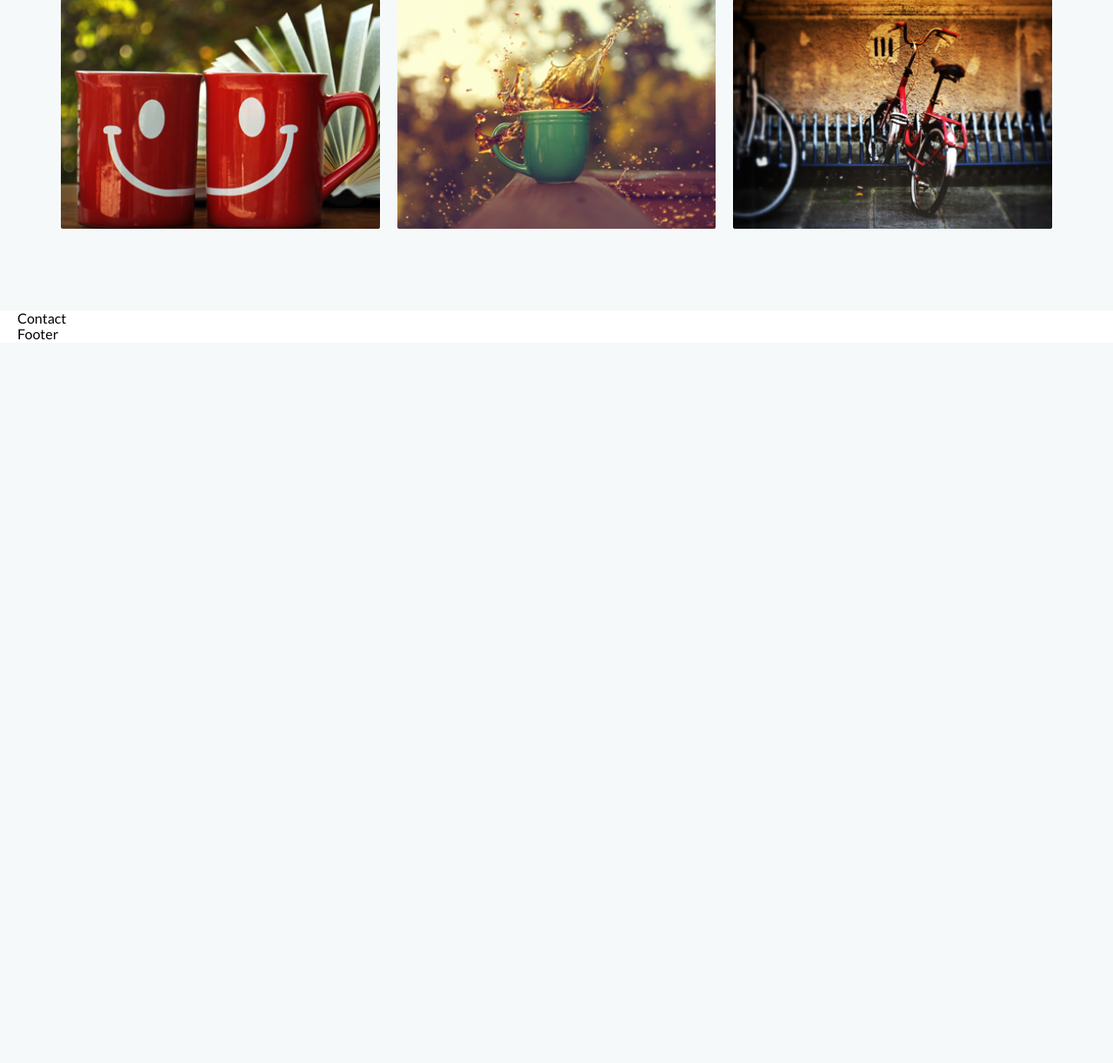
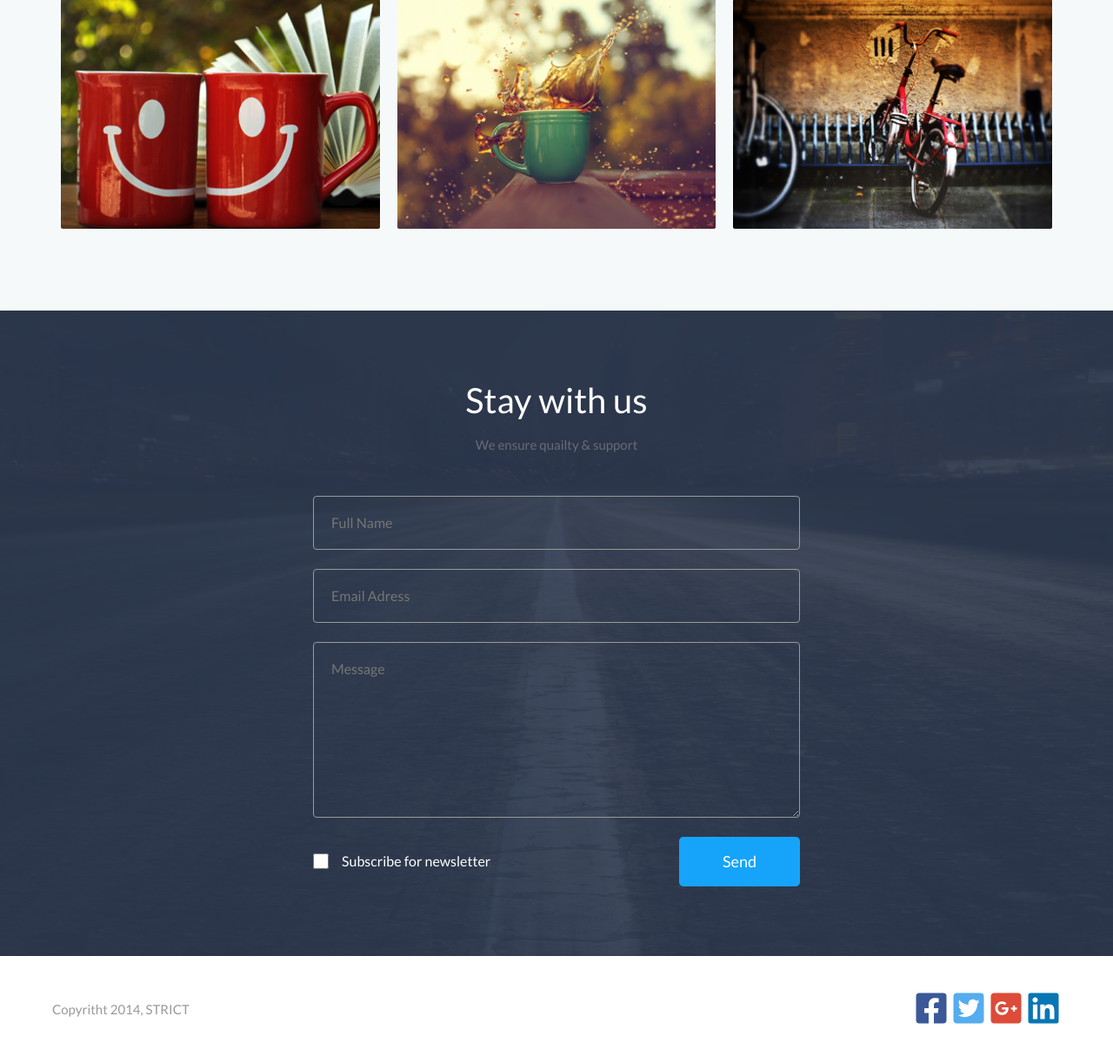
Before and after one commit to Velidoss/landing-dom, a PHP site: page / in a window 1280 px wide. Shown: the part 2300-3522 px from the top of the page at 87% size. Before the commit the page ends 2691 px from the top, so only its background shows below. Run offline with PHP 8.4, Linux system fonts and the light colour scheme.

Commit message:
Верстка завершена. Нуно добавлять силизацию и js

```diff
--- a/index.html
+++ b/index.html
@@ -23,7 +23,7 @@
         <div class="section-inner">
             <div class="section-banner__title">Strict</div>
             <div class="section-banner__text">STRICT is a responsive theme with a a clean and minimal look. </div>
-            <div class="section-banner__btn"><button class="btn-main">Call to action</button></div>
+            <div class="section-banner__btn"><button class="btn-main" type="submit">Call to action</button></div>
         </div>
     </section>
     <!--banner-->
@@ -78,9 +78,37 @@
         </div>
     </section><!-- portfolio -->
     <!-- contact -->
-    <section class="section-outer section-contact"> Contact </section><!-- contact -->
+    <section class="section-outer section-contact">
+        <div class="section-inner">
+            <div class="section-contact__title">Stay with us</div>
+            <div class="section-contact__text"> We ensure quailty & support</div>
+            <div class="section-contact__contact">
+                <form action="" class="section-contact__contact-form">
+                    <input class="section-contact__contact-form-input" type="text" placeholder="Full Name">
+                    <input class="section-contact__contact-form-input" type="email" placeholder="Email Adress">
+                    <textarea class="section-contact__contact-form-textarea" rows="8" placeholder="Message"></textarea>
+                    <div class="section-contact__contact-form-buttons">
+                        <label class="checkbox"><input type="checkbox"><span>Subscribe for newsletter</span>
+                        </label>
+                        <button type="submit" class="btn-main">Send</button>
+                    </div>
+                </form>
+            </div>
+        </div>
+    </section>
+    <!-- contact -->
     <!-- footer -->
-    <section class="section-outer section-footer"> Footer </section><!-- footer -->
+    <section class="section-outer section-footer">
+        <div class="section-inner">
+            <div class="section-footer__copyright">Copyritht 2014, STRICT</div>
+            <div class="section-footer__sm">
+                <img src="img/svg/facebook-square-brands.svg" alt="">
+                <img src="img/svg/twitter-square-brands.svg" alt="">
+                <img src="img/svg/google-plus-square-brands.svg" alt="">
+                <img src="img/svg/linkedin-brands.svg" alt="">
+            </div>
+        </div>
+    </section><!-- footer -->
 </body>
 
 </html>
--- a/scss/style.css
+++ b/scss/style.css
@@ -363,6 +363,13 @@ body {
   font-weight: 400;
 }
 
+.btn-main {
+  color: #fff;
+  border: none;
+  background-color: #15a4fa;
+  border-radius: 5px;
+}
+
 .section-header {
   background-color: #f6f9f9;
 }
@@ -431,13 +438,9 @@ body {
   margin-top: 65px;
 }
 
-.section-banner__btn button {
+.section-banner__btn .btn-main {
+  padding: 20px 32px;
   font-size: 20px;
-  color: #fff;
-  border: none;
-  background-color: #15a4fa;
-  padding: 20px 32px;
-  border-radius: 5px;
 }
 
 .section-description {
@@ -558,4 +561,153 @@ body {
   width: 100%;
   height: auto;
 }
+
+.section-contact {
+  padding-top: 80px;
+  padding-bottom: 80px;
+  background: url("../img/bgcontact.png") no-repeat 50% 50%;
+  background-size: cover;
+  position: relative;
+}
+
+.section-contact::before {
+  content: '';
+  position: absolute;
+  top: 0;
+  bottom: 0;
+  z-index: 5;
+  left: 0;
+  right: 0;
+  background-color: rgba(45, 57, 80, 0.9);
+}
+
+.section-contact .section-inner {
+  z-index: 10;
+  position: relative;
+  display: -webkit-box;
+  display: -ms-flexbox;
+  display: flex;
+  -webkit-box-orient: vertical;
+  -webkit-box-direction: normal;
+      -ms-flex-direction: column;
+          flex-direction: column;
+  -webkit-box-align: center;
+      -ms-flex-align: center;
+          align-items: center;
+  width: 560px;
+}
+
+.section-contact__title {
+  font-size: 40px;
+  color: #fff;
+  margin-bottom: 20px;
+}
+
+.section-contact__text {
+  font-size: 15px;
+  color: #676b75;
+  margin-bottom: 50px;
+}
+
+.section-contact__contact {
+  width: 100%;
+}
+
+.section-contact__contact-form {
+  display: -webkit-box;
+  display: -ms-flexbox;
+  display: flex;
+  -webkit-box-orient: vertical;
+  -webkit-box-direction: normal;
+      -ms-flex-direction: column;
+          flex-direction: column;
+  -webkit-box-align: center;
+      -ms-flex-align: center;
+          align-items: center;
+  max-width: 100%;
+}
+
+.section-contact__contact-form-input {
+  margin-bottom: 22px;
+  width: 100%;
+  font-size: 15;
+  color: #999999;
+  line-height: 60px;
+  padding: 0 20px;
+  background: none;
+  border: 1px solid #999999;
+  border-radius: 4px;
+}
+
+.section-contact__contact-form-textarea {
+  margin-bottom: 22px;
+  width: 100%;
+  font-size: 15;
+  color: #999999;
+  line-height: 20px;
+  padding: 20px 20px;
+  background: none;
+  border: 1px solid #999999;
+  border-radius: 4px;
+}
+
+.section-contact__contact-form-buttons {
+  width: 100%;
+  display: -webkit-box;
+  display: -ms-flexbox;
+  display: flex;
+  -webkit-box-pack: justify;
+      -ms-flex-pack: justify;
+          justify-content: space-between;
+  -webkit-box-align: center;
+      -ms-flex-align: center;
+          align-items: center;
+}
+
+.section-contact__contact-form-buttons .checkbox {
+  display: -webkit-box;
+  display: -ms-flexbox;
+  display: flex;
+  -webkit-box-orient: horizontal;
+  -webkit-box-direction: normal;
+      -ms-flex-direction: row;
+          flex-direction: row;
+  -webkit-box-align: center;
+      -ms-flex-align: center;
+          align-items: center;
+  color: #fff;
+}
+
+.section-contact__contact-form-buttons .checkbox input {
+  margin-right: 15px;
+  width: 18px;
+  height: 18px;
+}
+
+.section-contact__contact-form-buttons .btn-main {
+  padding: 18px 50px;
+  font-size: 18px;
+}
+
+.section-footer {
+  padding-top: 40px;
+  padding-bottom: 40px;
+}
+
+.section-footer .section-inner {
+  display: -webkit-box;
+  display: -ms-flexbox;
+  display: flex;
+  -webkit-box-pack: justify;
+      -ms-flex-pack: justify;
+          justify-content: space-between;
+  -webkit-box-align: center;
+      -ms-flex-align: center;
+          align-items: center;
+}
+
+.section-footer__copyright {
+  font-size: 15px;
+  color: #999999;
+}
 /*# sourceMappingURL=style.css.map */
--- a/scss/style.scss
+++ b/scss/style.scss
@@ -27,6 +27,12 @@
 }
 body{
     @include main-font();
+}
+.btn-main{
+        color: #fff;
+        border:none;
+        background-color: #15a4fa;
+        border-radius: 5px;
 }
 // === Commom ===
 
@@ -85,15 +91,10 @@ body{
         }
         &__btn{
             margin-top: 65px;
-            button{
+            .btn-main{
+                padding: 20px 32px;
                 font-size: 20px;
-                color: #fff;
-                border:none;
-                background-color: #15a4fa;
-                padding: 20px 32px;
-                border-radius: 5px;
             }
-;
         }
 
 }
@@ -108,7 +109,6 @@ body{
         display: flex;
         flex-direction: column;
         align-items: center;
-
         text-align: center;
     }
     &__title{
@@ -194,3 +194,112 @@ body{
 }
 
 // === portfolio ===
+
+// === contact ===
+.section-contact{
+    @include section_paddings();
+    background: url('../img/bgcontact.png') no-repeat 50% 50%;
+    background-size:cover ;
+    position: relative;
+    &::before{
+        content: '';
+        position: absolute;
+        top: 0;
+        bottom: 0;
+        z-index: 5;
+        left: 0;
+        right: 0;
+        background-color: rgba(45, 57, 80, .9);
+    }
+    .section-inner{
+        z-index: 10;
+        position: relative;
+        display: flex;
+        flex-direction: column;
+        align-items: center;
+        width: 560px;
+    }
+    &__title{
+        font-size: 40px;
+        color: #fff;
+        margin-bottom: 20px;
+    }
+    &__text{
+        font-size: 15px;
+        color: #676b75;
+        margin-bottom: 50px;
+    }
+        &__contact{
+            width: 100%;
+            &-form{
+                display: flex;
+                flex-direction: column;
+                align-items: center;
+                max-width: 100%;
+                &-input{
+                    margin-bottom: 22px;
+                    width: 100%;
+                    font-size: 15;
+                    color: #999999;
+                    line-height: 60px;
+                    padding: 0 20px;
+                    background: none;
+                    border: 1px solid #999999;
+                    border-radius: 4px;
+                }
+                &-textarea{
+                    margin-bottom: 22px;
+                    width: 100%;
+                    font-size: 15;
+                    color: #999999;
+                    line-height: 20px;
+                    padding: 20px 20px;
+                    background: none;
+                    border: 1px solid #999999;
+                    border-radius: 4px;
+                }
+                &-buttons{
+                    width: 100%;
+                    display: flex;
+                    justify-content: space-between;
+                    align-items: center;
+                    .checkbox{
+                        display: flex;
+                        flex-direction: row;
+                        align-items: center;
+                        color: #fff;
+                        input{
+                            margin-right:  15px;
+                            width: 18px;
+                            height: 18px;
+                        }
+                        }
+                        .btn-main{
+                            padding: 18px 50px;
+                            font-size: 18px;
+                        }
+                    }
+                }
+            }
+        }
+
+
+
+// === contact ===
+
+// === footer ===
+.section-footer{
+    padding-top: 40px;
+    padding-bottom: 40px;
+    .section-inner{
+        display: flex;
+        justify-content: space-between;
+        align-items: center;
+    }
+    &__copyright{
+        font-size: 15px;
+        color:#999999;
+    }
+}
+
+// === footer ===
```
Also changed, not shown: img/bgcontact.png (added), img/svg/facebook-square-brands.svg (added), img/svg/google-plus-square-brands.svg (added), img/svg/linkedin-brands.svg (added), img/svg/twitter-square-brands.svg (added).
